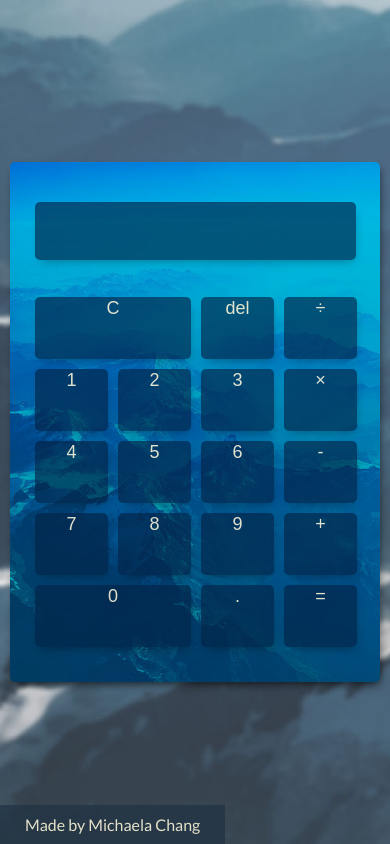
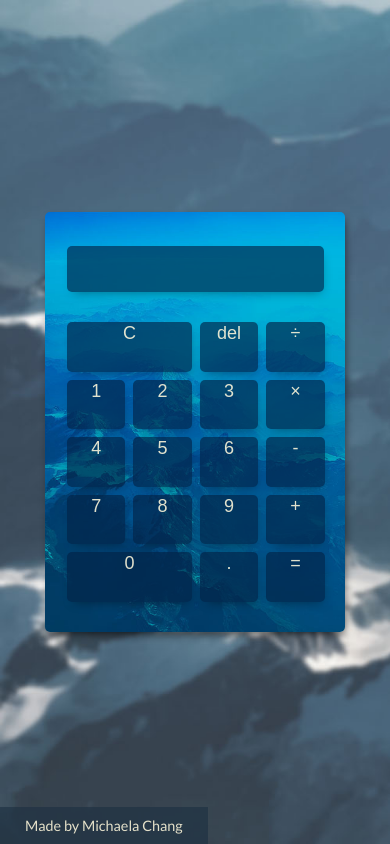
Before and after one commit to michaelachang/calculator, a plain HTML site: page index.html in a window 390 px wide. Drawn offline with Linux system fonts and the light colour scheme.

Commit message:
Added media query for responsiveness up to iPhone 5

```diff
--- a/index.html
+++ b/index.html
@@ -3,6 +3,7 @@
 
 <head>
     <link href="style.css" rel="stylesheet" type="text/css">
+    <meta name="viewport" content="width=device-width, initial-scale=1.0">
 </head>
 
 <body>
--- a/style.css
+++ b/style.css
@@ -156,3 +156,31 @@ button:hover {
     color: rgba(255, 248, 220, 0.877);
     padding: 10px 25px;
 }
+
+/* MEDIA QUERIES */
+@media only screen and (max-width: 390px) {
+    html, body {
+        background-size: cover;
+        font-size: 14.4px;
+    }
+    .calculator {
+        width: 280px;
+        height: 400px;
+    }
+    button {
+        margin: 0  0 8px 8px;
+    }
+    .buttons .buttons-grid {
+        height: 288px;
+    }
+    .buttons {
+        padding: 100px 10.4px 10.4px 4px;
+    }
+    #display p{
+        height: 27.2px;
+        width: 244px;
+        padding: 9.6px 6.4px;
+        font-size: 22.4px;
+        margin: 24px 12px 0;
+    }
+}
```
